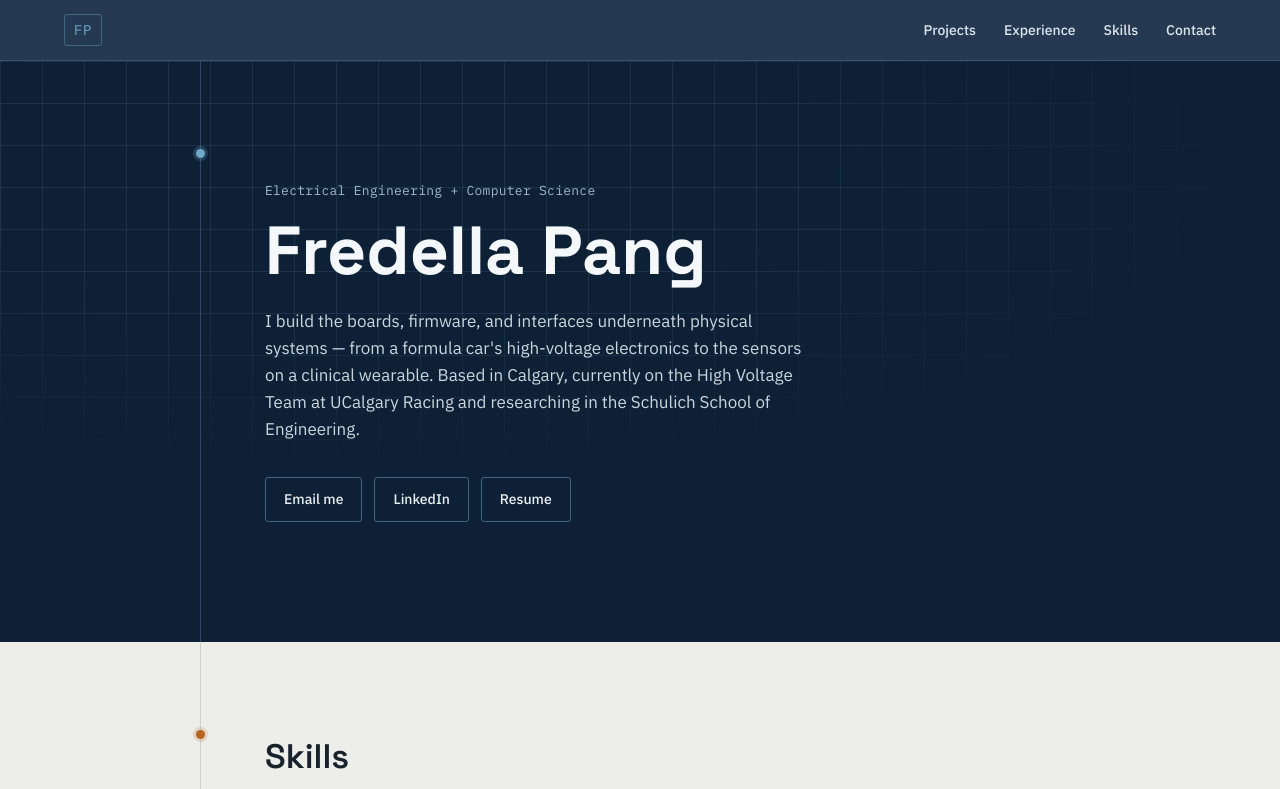
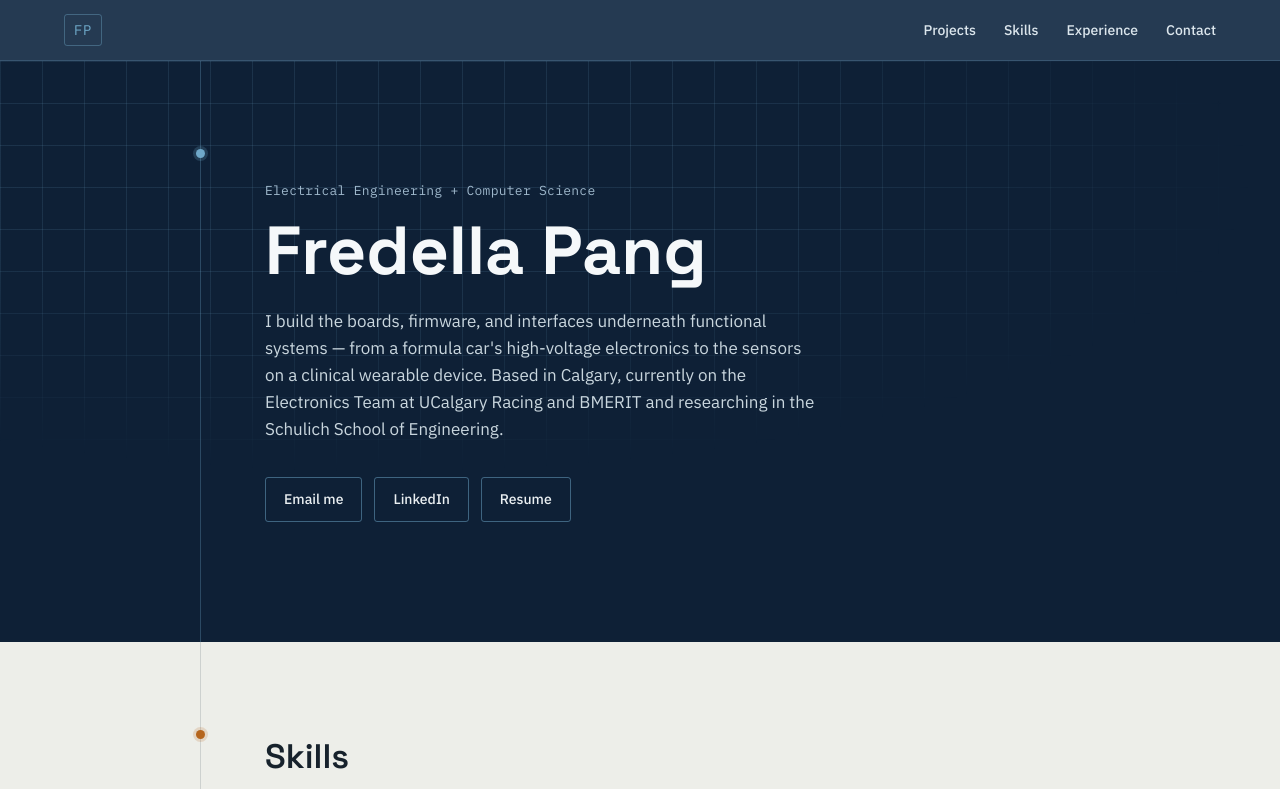
Before and after one commit to fredellapang/fredellapang.github.io, a plain HTML site: page index.html in a window 1280 px wide. Shown: the top 789 px of the page. Drawn offline with Linux system fonts and the light colour scheme.

Commit message:
Refine text in index.html for better clarity
Updated text for clarity and detail in the introduction and experience sections.

```diff
--- a/index.html
+++ b/index.html
@@ -17,8 +17,8 @@
   <a class="topnav__mark" href="#top">FP</a>
   <div class="topnav__links">
     <a href="#projects">Projects</a>
+    <a href="#skills">Skills</a>
     <a href="#experience">Experience</a>
-    <a href="#skills">Skills</a>
     <a href="#contact">Contact</a>
   </div>
 </nav>
@@ -33,9 +33,9 @@
       <p class="hero__eyebrow">Electrical Engineering + Computer Science</p>
       <h1 class="hero__name">Fredella Pang</h1>
       <p class="hero__statement">
-        I build the boards, firmware, and interfaces underneath physical systems —
-        from a formula car's high-voltage electronics to the sensors on a clinical wearable.
-        Based in Calgary, currently on the High Voltage Team at UCalgary Racing and
+        I build the boards, firmware, and interfaces underneath functional systems —
+        from a formula car's high-voltage electronics to the sensors on a clinical wearable device.
+        Based in Calgary, currently on the Electronics Team at UCalgary Racing and BMERIT and
         researching in the Schulich School of Engineering.
       </p>
       <div class="hero__actions">
@@ -97,7 +97,7 @@
             <ul>
               <li>Authored a 6-page research workshop paper and presented findings on campus.</li>
               <li>Built Python simulation pipelines benchmarking 1,000+ configurations.</li>
-              <li>Found that up to 90% parameter reduction improves stability-plasticity tradeoffs in non-stationary computer vision classification.</li>
+              <li>Found that up to 90% parameter reduction when implementing dynamic sparse training improves stability-plasticity tradeoffs in non-stationary computer vision classification.</li>
             </ul>
           </div>
         </li>
```
